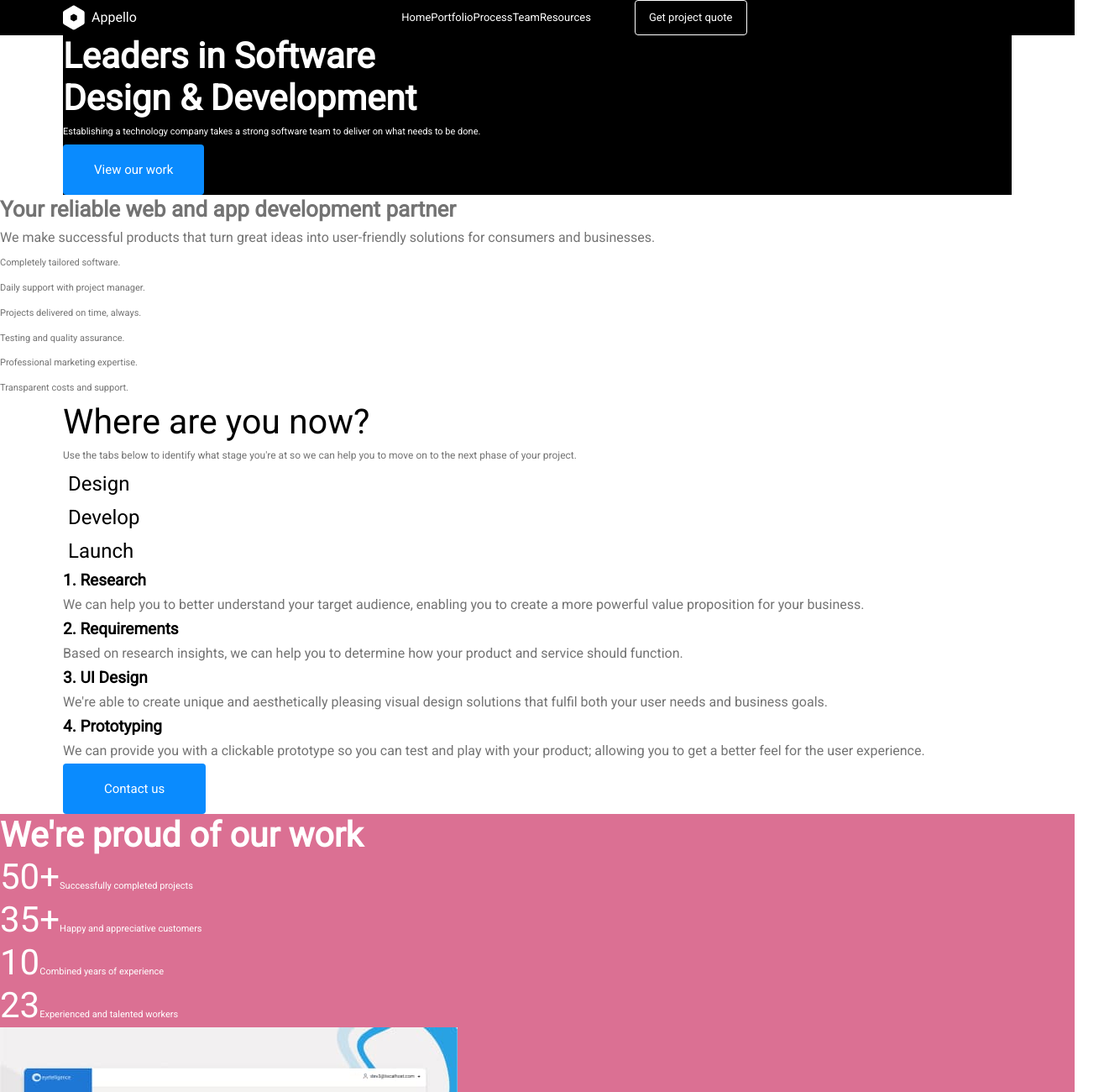
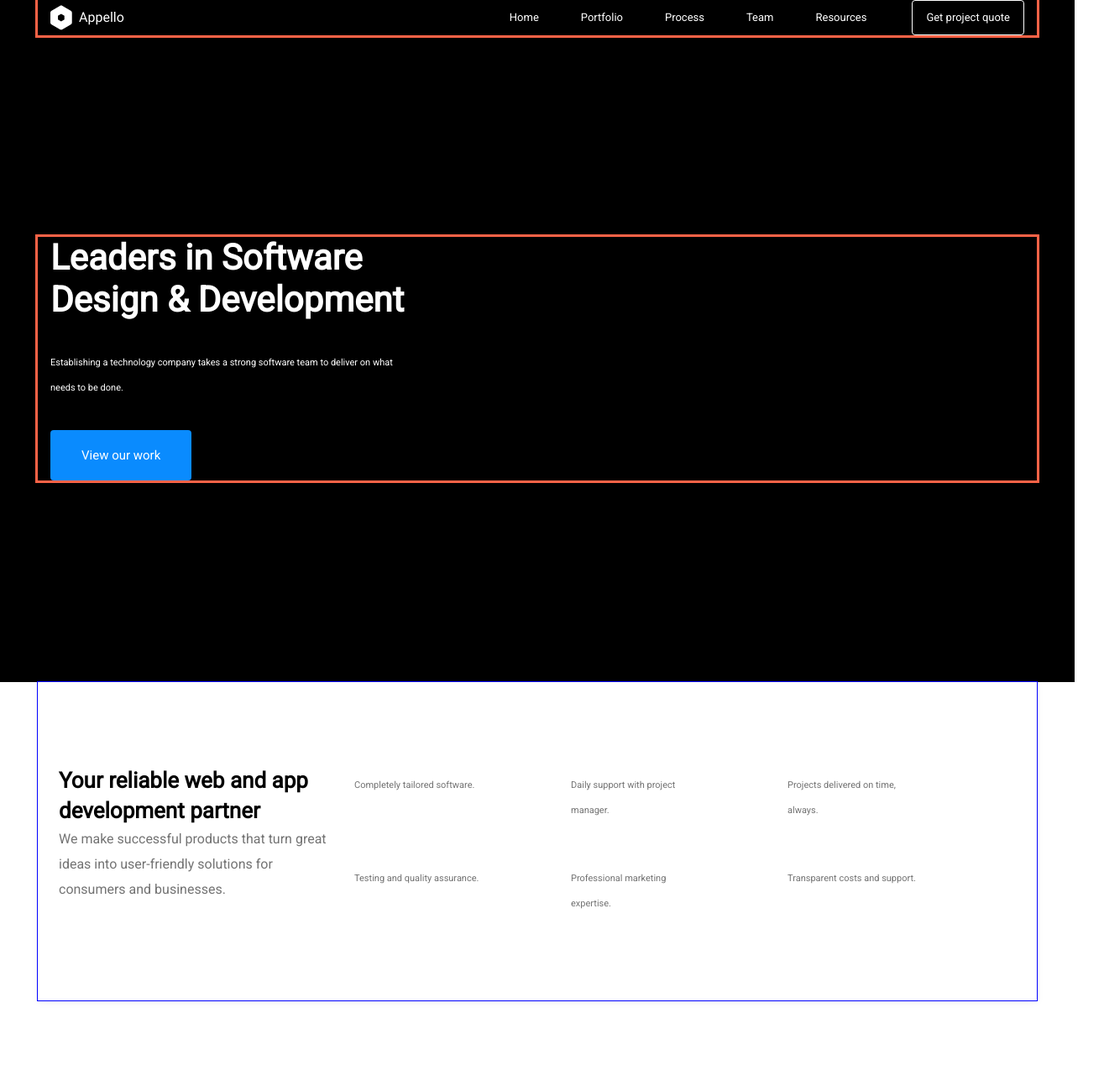
Before and after one commit to DaryaHavrylenko/practic, a plain HTML site: page index.html in a window 1280 px wide. Shown: the top 1300 px of the page at 84% size, 1315 px wide, since content can reach past the window. Drawn offline with nearby package versions, Linux system fonts and the light colour scheme.

Commit message:
додає флекси

```diff
--- a/css/styles.css
+++ b/css/styles.css
@@ -3,7 +3,7 @@
   --tittle-text-color: #000000;
   --akcent-color: #0a8bfe;
   --prymery-bgc: #ffffff;
-  --white-color: #FFFFFF;
+  --white-color: #ffffff;
   --black-color: #000000;
   --sekondary-font: 'inter', sans-serif;
 }
@@ -15,9 +15,12 @@ font-weight: 400;
   font-size: 16px;
   letter-spacing: normal;
   font-family: Roboto, sans-serif;
-
 }
-h1,h2,h3,h4,p {
+h1,
+h2,
+h3,
+h4,
+p {
   margin: 0;
   padding: 0;
 }
@@ -41,7 +44,6 @@ ul {
 }
 .header {
   background-color: var(--black-color);
-
 }
 .site-nav .link {
   color: var(--white-color);
@@ -56,33 +58,38 @@ ul {
   text-decoration: none;
   font-style: normal;
 }
+
+.site-nav-item {
+  margin-right: 50px;
+}
+.site-nav-item:nth-child(5) {
+  margin-right: 0;
+}
+
 .button-header {
   color: var(--white-color);
   background-color: transparent;
   font-family: Roboto;
   font-size: 13px;
   font-weight: inherit;
-    line-height: 16px;
+  line-height: 1.23;
   letter-spacing: 0em;
-    border: 1px solid #FFFFFF;
+  border: 1px solid #ffffff;
   border-radius: 4px;
   padding: 12px 16px;
-    margin-right: auto;
-/* height: 40px;
-    width: 138px; */
 
 }
 .container {
-    width: 1160px;
+  width: 1190px;
   margin-left: auto;
   margin-right: auto;
   padding-left: 15px;
   padding-right: 15px;
+  outline: 3px solid tomato;
 }
 .header .container {
   display: flex;
   align-items: center;
-
 }
 .logo.link {
   display: flex;
@@ -91,61 +98,103 @@ ul {
 
 .logo-image {
   margin-right: 8px;
-
 }
 .site-nav {
   display: flex;
   align-items: center;
   margin-left: auto;
-    margin-right: 52px;
+  margin-right: 27px;
 }
 .site-nav > .list {
   display: flex;
 }
 /* HERO */
+
 .section-hero {
   background-color: var(--black-color);
+  padding-top: 240px;
+  padding-bottom: 240px;
 }
 .hero {
   color: var(--white-color);
-
+  margin-bottom: 35px;
   font-size: 42px;
   line-height: 50px;
   letter-spacing: 0em;
 }
 .text {
-color: var(--white-color);
-
+  margin-bottom: 35px;
+  width: 411px;
   font-size: 11px;
   line-height: 2.72;
+  color: var(--white-color);
   /* letter-spacing: 0em; */
 }
 .link-button {
+ padding: 15px 37px;
+
+  font-family: inherit;
+  font-size: 15px;
+line-height: 30px;
+  letter-spacing: 0em;
+
+  border: transparent;
+  border-radius: 4px;
 color: var(--white-color);
     background-color: var(--akcent-color);
-padding: 15px 37px;
-    font-family: inherit;
-    font-size: 15px;
-
-    line-height: 30px;
-    letter-spacing: 0em;
-    text-decoration: none;
-    border: transparent;
-    border-radius: 4px;
-    /* height: 60px;
-        width: 166px; */
 }
 
 /* Your reliable web and app development partner*/
+.benefits-box {
+    display: flex;
+    justify-content: center;
+    align-items: baseline;
+    margin-right: auto;
+    margin-left: auto;
+    padding: 50px 25px;
+    width: 1190px;
+
+        box-shadow: 0px 2px 10px rgba(0, 0, 0, 0.05);
+        border-radius: 0px;
+     outline: 1px solid blue;
+}
+.box {
+    padding-top: 50px;
+    padding-bottom: 50px;
+    margin-right: 17px;
+    width: 403px;
+}
+
+.benefits {
+    display: flex;
+   flex-wrap: wrap;
+    align-items: baseline;
+    flex-basis: content;
+
+}
+.benefits-item {
+    margin-right: 100px;
+    margin-bottom: 51px;
+    width: 158px;
+}
+.benefits-item:nth-child(3) {
+    margin-right: 0;
+}
+.benefits-item:nth-child(6) {
+    margin-right: 0;
+}
 
 .section-tittle {
   font-size: 26px;
   line-height: 1.38;
-     color: var(--prymery-text-color);
+  color: var(--tittle-text-color);
+  width: 297px;
 }
 .text-tittle {
+
   color: var(--prymery-text-color);
   line-height: 1.88;
+  width: 335px;
 }
 .desc {
   font-size: 11px;
@@ -154,20 +203,62 @@ padding: 15px 37px;
 }
 
 /* Where are you now?*/
+.section-stage {
+    padding: 160px 125px 146px 125px;
+}
 .tittle {
+    text-align: center;
   font-size: 41px;
   line-height: 1.22;
   font-weight: 400;
   color: var(--tittle-text-color);
 }
 .desc-tittle {
+    text-align: center;
   font-size: 12px;
   line-height: 2.5;
 
   color: var(--prymery-text-color);
 }
+.stage {
+    display: flex;
+    justify-content: center;
+    padding-bottom: 50px;
+
+}
+.list-stage {
+    display: flex;
+    flex-wrap: wrap;
+    align-items: center;
+    justify-content: center;
+
+        margin-bottom: 50px
+
+}
+.item-list-stage {
+  margin-right: 40px;
+  margin-bottom: 40px;
+    padding: 38px 60px 41px 40px;
+    width: 560px;
+    border: 1px solid #E8E8E8;
+        border-radius: 0px;
+}
+.item-list-stage:nth-child(2n) {
+    margin-right: 0;
+}
+.item-list-stage:nth-child(-n + 3) {
+    margin-bottom: 0;
+}
+.item-list-stage:nth-child(4) {
+    margin-bottom: 0;
+}
+.item-stage {
+    margin-right: 100px;
+}
+.item-stage:last-child {
+    margin-right: 0;
+}
 .button-link {
-
   font-family: inherit;
   font-size: 24px;
   line-height: 1.58;
@@ -180,11 +271,14 @@ padding: 15px 37px;
   color: var(--akcent-color);
 }
 .heading {
+    margin-bottom: 23px;
+
   font-size: 19px;
   line-height: 1.47;
   color: var(--tittle-text-color);
 }
 .btn {
+    align-items: center;
   font-size: 15px;
   line-height: 2;
   letter-spacing: 0em;
@@ -251,7 +345,6 @@ color: #000000;
   font-size: 12px;
 }
 .modal-caption {
-
   font-size: 25px;
   font-weight: 400;
   line-height: 1.52;
@@ -261,15 +354,12 @@ color: #000000;
 
 /* RESOURCES */
 .subtitle {
-
   font-size: 14px;
 
   line-height: 2/14;
   letter-spacing: 0em;
-
 }
 .desc-resourse {
-
   font-size: 24px;
   font-weight: 400;
   line-height: 1.58;
@@ -279,15 +369,12 @@ color: #000000;
 
 /* FAQ */
 .caption-text {
-
   font-size: 13px;
 
   line-height: 2.3;
   letter-spacing: 0em;
-
 }
 .text-list {
-
   font-size: 19px;
 
   line-height: 1.26;
@@ -307,9 +394,8 @@ height: 62px;
 
   line-height: 2;
   letter-spacing: 0em;
-        color: #0A8BFE;
+  color: #0a8bfe;
 
-    border: 2px solid #E8E8E8;
+  border: 2px solid #e8e8e8;
   border-radius: 30px;
-
 }
--- a/index.html
+++ b/index.html
@@ -33,83 +33,90 @@
           />Appello
         </a>
         <nav class="site-nav">
-          <ul class="list">
-            <li><a href="" class="link">Home</a></li>
-            <li><a href="" class="link">Portfolio</a></li>
-            <li><a href="" class="link">Process</a></li>
-            <li><a href="" class="link">Team</a></li>
-            <li><a href="" class="link">Resources</a></li>
+          <ul class="site-nav list">
+            <li class="site-nav-item"><a href="" class="link nav">Home</a></li>
+            <li class="site-nav-item"><a href="" class="link nav">Portfolio</a></li>
+            <li class="site-nav-item"><a href="" class="link nav">Process</a></li>
+            <li class="site-nav-item"><a href="" class="link nav">Team</a></li>
+            <li class="site-nav-item"><a href="" class="link nav">Resources</a></li>
           </ul>
         </nav>
         <button type="button" class="button-header">Get project quote</button>
       </div>
     </header>
     <main>
+      <section class="section-hero">
         <div class="container">
-      <section class="section-hero">
           <h1 class="hero">
             Leaders in Software<br />
             Design & Development
           </h1>
           <p class="text">
-          Establishing a technology company takes a strong software team to deliver on what needs to
-          be done.
+            Establishing a technology company takes a strong software team to deliver on what needs
+            to be done.
           </p>
           <a href="" class="link-button" type="button">View our work</a>
         </div>
       </section>
       <section class="section">
+        <div class="benefits-box">
+          <div class="box">
             <h2 class="section-tittle">Your reliable web and app development partner</h2>
             <p class="text-tittle">
               We make successful products that turn great ideas into user-friendly solutions for
               consumers and businesses.
             </p>
-        <ul class="list">
-          <li><p class="desc">Completely tailored software.</p></li>
-          <li><p class="desc">Daily support with project manager.</p></li>
-          <li><p class="desc">Projects delivered on time, always.</p></li>
-          <li><p class="desc">Testing and quality assurance.</p></li>
-          <li>
+          </div>
+
+          <div class="box-list">
+            <ul class="benefits list">
+              <li class="benefits-item"><p class="desc">Completely tailored software.</p></li>
+              <li class="benefits-item"><p class="desc">Daily support with project manager.</p></li>
+              <li class="benefits-item"><p class="desc">Projects delivered on time, always.</p></li>
+              <li class="benefits-item"><p class="desc">Testing and quality assurance.</p></li>
+              <li class="benefits-item">
                 <p class="desc">Professional marketing expertise.</p>
               </li>
-          <li><p class="desc">Transparent costs and support.</p></li>
+              <li class="benefits-item"><p class="desc">Transparent costs and support.</p></li>
             </ul>
+          </div>
+        </div>
       </section>
-      <section class="section">
+      <section class="section-stage">
         <div class="container">
           <h2 class="tittle">Where are you now?</h2>
           <p class="desc-tittle">
             Use the tabs below to identify what stage you're at so we can help you to move on to the
             next phase of your project.
           </p>
-        <ul class="list">
-          <li class="item"><button type="button" class="button-link">Design</button></li>
-          <li class="item"><button type="button" class="button-link">Develop</button></li>
-          <li class="item"><button type="button" class="button-link">Launch</button></li>
+          <ul class="list stage">
+            <li class="item-stage"><button type="button" class="button-link">Design</button></li>
+            <li class="item-stage"><button type="button" class="button-link">Develop</button></li>
+            <li class="item-stage"><button type="button" class="button-link">Launch</button></li>
           </ul>
-        <ul class="list">
-          <li>
+          <ul class="list-stage">
+            <li class="item-list-stage">
               <h3 class="heading">1. Research</h3>
               <p class="text-tittle">
                 We can help you to better understand your target audience, enabling you to create a
                 more powerful value proposition for your business.
               </p>
             </li>
-          <li>
+            <li class="item-list-stage">
               <h3 class="heading">2. Requirements</h3>
               <p class="text-tittle">
-              Based on research insights, we can help you to determine how your product and service
-              should function.
+                Based on research insights, we can help you to determine how your product and
+                service should function.
               </p>
             </li>
-          <li>
+            <li class="item-list-stage">
               <h3 class="heading">3. UI Design</h3>
               <p class="text-tittle">
                 We're able to create unique and aesthetically pleasing visual design solutions that
                 fulfil both your user needs and business goals.
               </p>
             </li>
-          <li>
+            <li class="item-list-stage">
               <h3 class="heading">4. Prototyping</h3>
               <p class="text-tittle">
                 We can provide you with a clickable prototype so you can test and play with your
```
Also changed, not shown: images/icon/rectangle.svg (added). Lines whose indentation alone changed are shown as unchanged.
